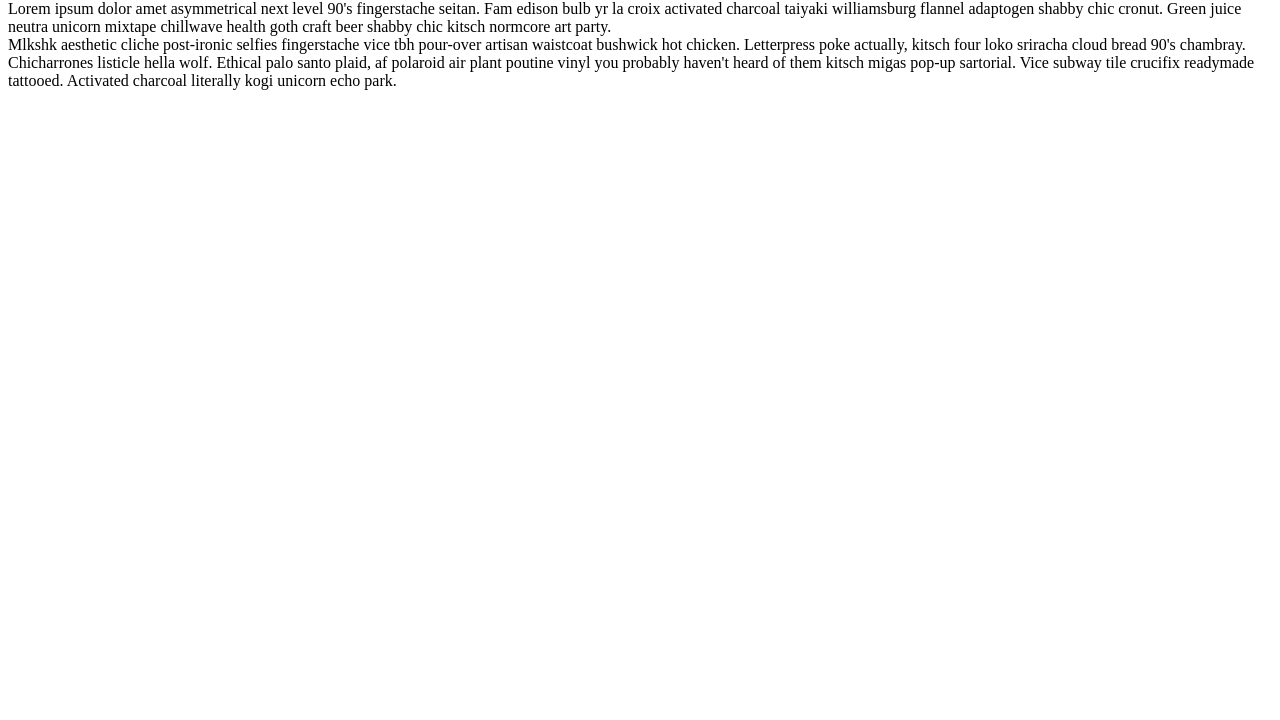
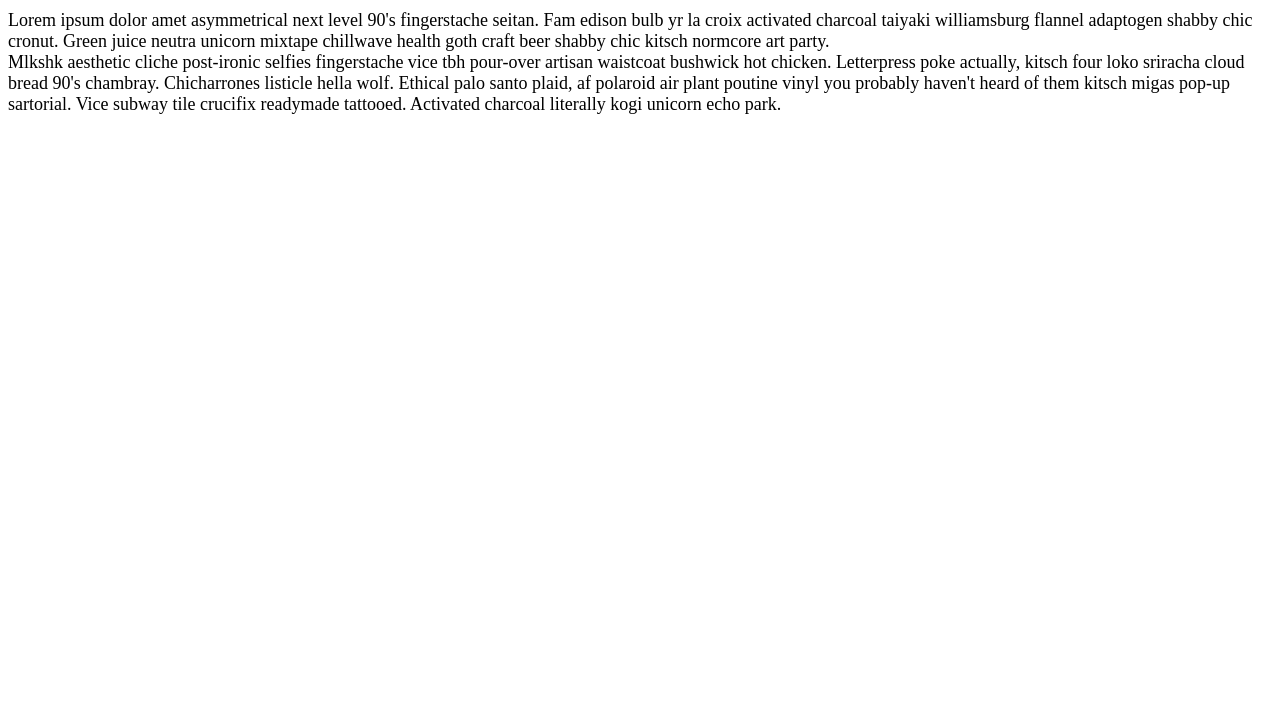
Before and after one commit to mdleung/lab9-startup, a plain HTML site: page pages/about.html in a window 1280 px wide. Shown: the part 80-800 px from the top of the page. Drawn offline with Linux system fonts and the light colour scheme; a script that the page names is missing.

Commit message:
Tim355pm

```diff
--- a/css/styles.css
+++ b/css/styles.css
@@ -1,3 +1,7 @@
 body {
-    font-size: 10px;
+    font-size: 18px;
 }
+
+/* .about-p {
+    margin: 60%;
+} */
--- a/pages/about.html
+++ b/pages/about.html
@@ -6,13 +6,13 @@
     <meta http-equiv="X-UA-Compatible" content="IE=edge">
     <title>Page Title</title>
     <meta name="viewport" content="width=device-width, initial-scale=1">
-    <link rel="stylesheet" type="text/css" media="screen" href="style.css" />
+    <link rel="stylesheet" type="text/css" media="screen" href="../css/styles.css" />
     <script src="main.js"></script>
 </head>
 
 <body>
     <h1>About SunTree</h1>
-    <p>
+    <p class="about-p">
         Lorem ipsum dolor amet asymmetrical next level 90's fingerstache seitan. Fam edison bulb yr la croix activated charcoal taiyaki
         williamsburg flannel adaptogen shabby chic cronut. Green juice neutra unicorn mixtape chillwave health goth craft
         beer shabby chic kitsch normcore art party.
```
